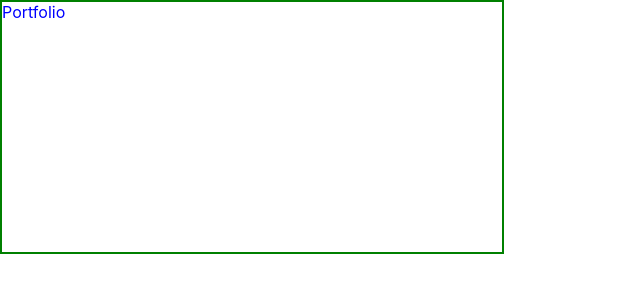
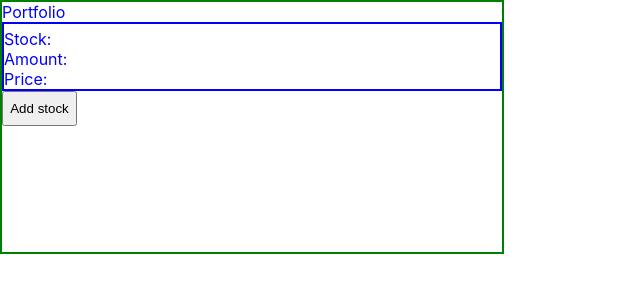
Before and after one commit to JuhaAarnio/React-stock-frontend, a React (Create React App) app: page / in a window 1280 px wide. Shown: the top 300 px of the page, without its empty margins (0-640 px from the left). Built offline with nearby package versions, Linux system fonts and the light colour scheme.

Commit message:
Update Portfolio.js

```diff
--- a/src/components/Portfolio.js
+++ b/src/components/Portfolio.js
@@ -1,38 +1,56 @@
 import React from 'react';
 
-class Portfolio extends React.Component{
-  render(){
+class Portfolio extends React.Component {
+  render() {
     let backgroundStyle = {
       color: 'blue',
       width: '500px',
       height: '250px',
       border: '2px solid green'
     };
+    return (
+        <div style={backgroundStyle}>
+          <h>Portfolio</h>
+          <Stocks/>
+          <Button/>
+        </div>
 
-
-    return(
-        <div style={backgroundStyle} >
-          <h>Portfolio</h>
-        </div>
     )
   }
 }
 
-class Stocks extends React.Component{
-  render(){
+class Stocks extends React.Component {
+  render() {
     let stockStyle = {
       display: 'flex',
-      flexDirection: 'column'
+      flexDirection: 'column',
+      border: '2px solid blue',
+      paddingTop: '5px'
     };
-    return(
+    return (
         <div style={stockStyle}>
-            <h>Stock:</h>
-            <h>Amount:</h>
-            <h>Price:</h>
+          <h>Stock:{this.props.stockname}</h>
+          <h>Amount:{this.props.stockamount}</h>
+          <h>Price:{this.props.price}</h>
         </div>
     )
 
   }
 }
 
+class Button extends React.Component {
+  render() {
+    let buttonStyle = {
+      width: '75px',
+      height: '35px',
+      color: 'light-blue'
+    };
+    return (
+        <div>
+          <button style={buttonStyle}>Add stock</button>
+        </div>
+    )
+  }
+}
+
 export default Portfolio;
```
Lines whose indentation alone changed are shown as unchanged.
